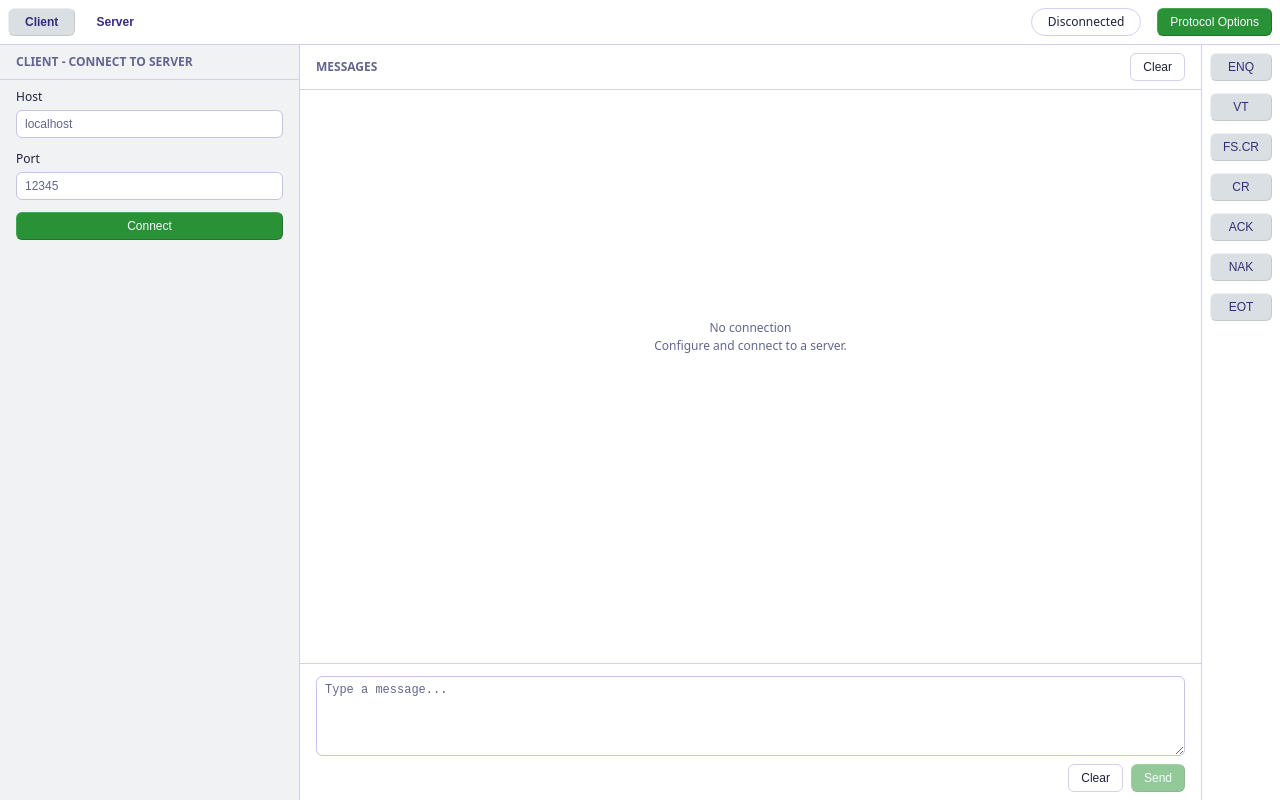
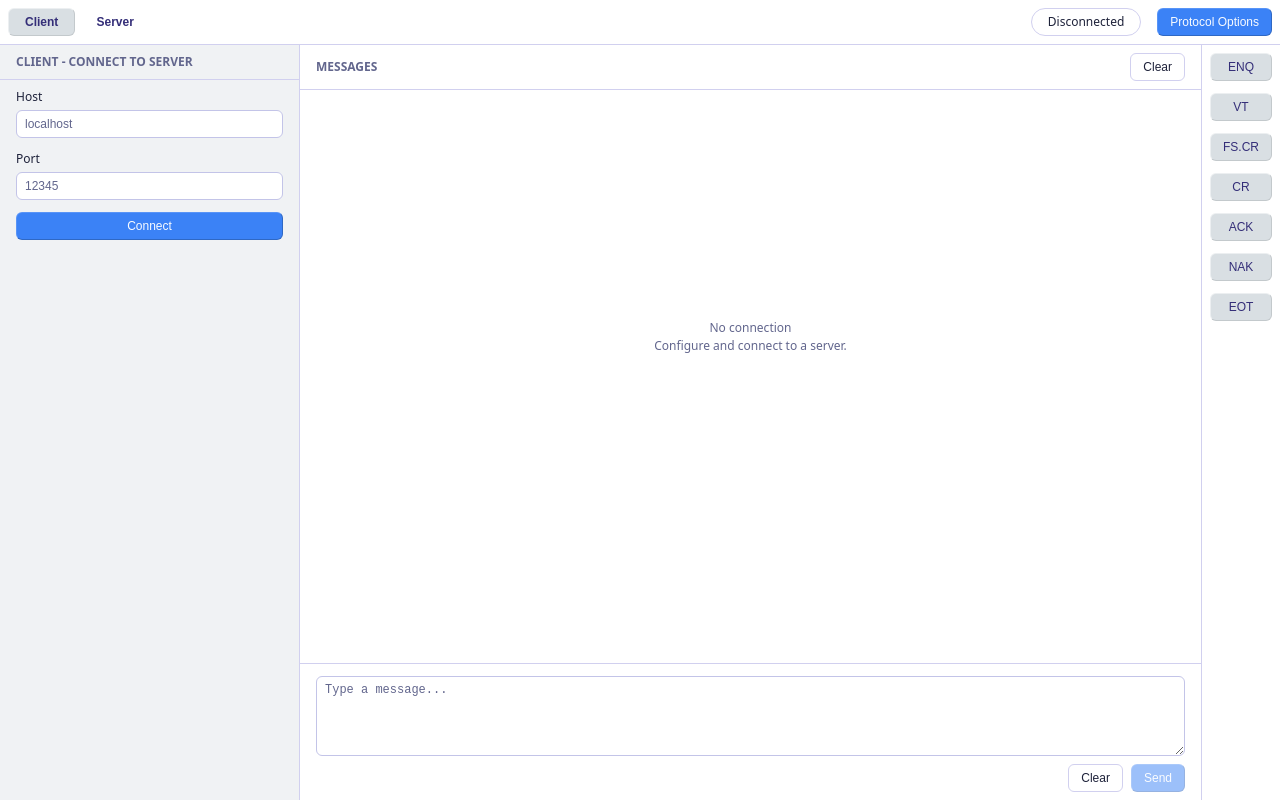
Before and after one commit to LBi-Dedalus/SimAutomate5, a website: page src/index.html in a window 1280 px wide. Drawn offline with Linux system fonts and the light colour scheme.

Commit message:
style: changing primary color to blue

```diff
--- a/src/styles.css
+++ b/src/styles.css
@@ -5,7 +5,7 @@
   --foreground: rgb(30 34 58);
   --card: rgb(240 242 244);
   --card-foreground: rgb(30 34 58);
-  --primary: rgb(41 146 54);
+  --primary: rgb(59 130 246);
   --primary-foreground: rgb(248 251 255);
   --secondary: rgb(217 223 227);
   --secondary-foreground: rgb(52 46 120);
```
